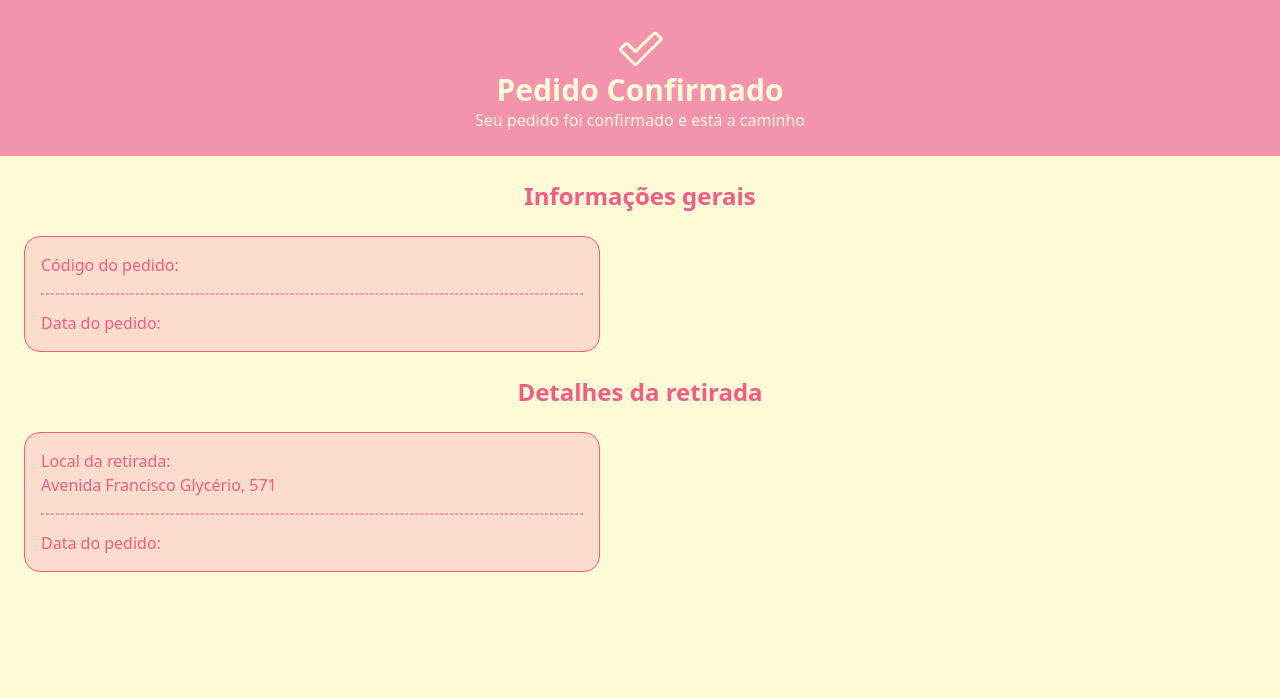
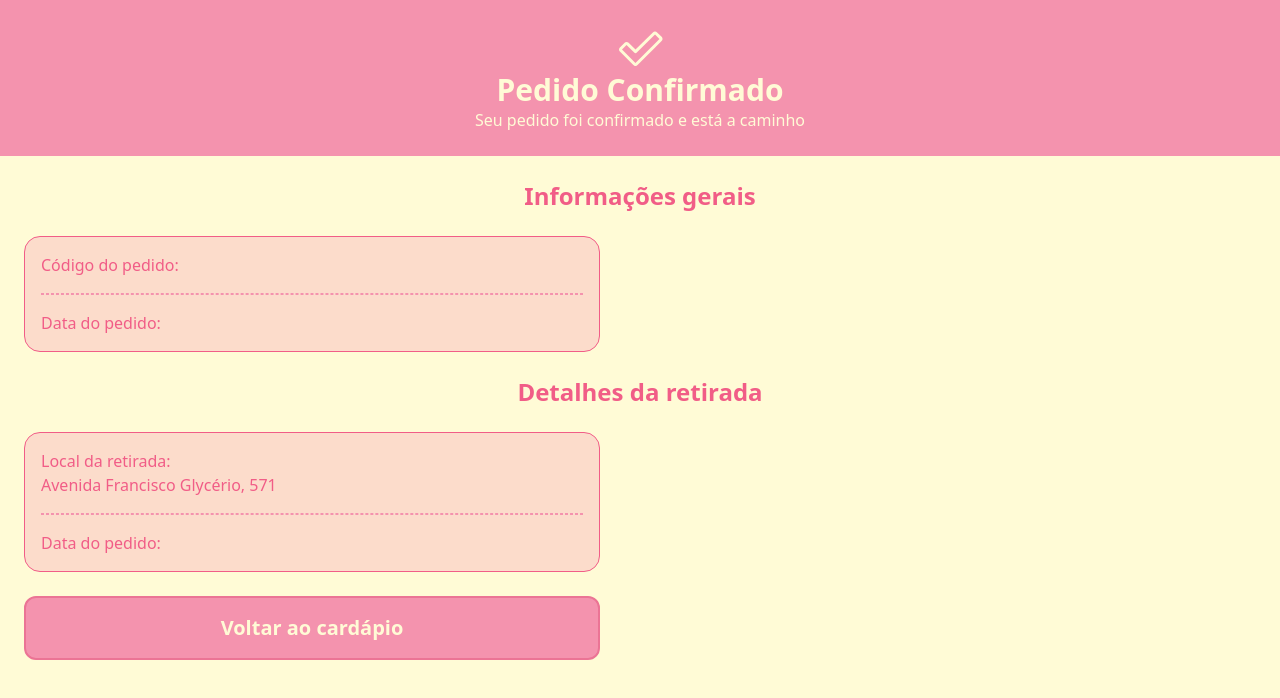
Before and after one commit to odutra-dev/projeto-5dsm, a Next.js app in the folder web/: page /pedidoRealizado in a window 1280 px wide. Shown: the top 698 px of the page. Built offline with nearby package versions, Linux system fonts and the light colour scheme.

Commit message:
feat(web): adiciona botão de voltar

```diff
--- a/web/src/app/pedidoRealizado/page.tsx
+++ b/web/src/app/pedidoRealizado/page.tsx
@@ -2,6 +2,7 @@
 import Image from "next/image";
 
 import { usePedido } from "@/context/pedido";
+import Link from "next/link";
 
 export const PedidoRealizado = () => {
   const { pedido } = usePedido();
@@ -68,6 +69,13 @@ export const PedidoRealizado = () => {
             <p>{pedido?.data}</p>
           </div>
         </div>
+
+        <Link
+          className="mt-6 bg-primary h-12 md:h-16 text-base md:text-xl font-bold text-secondary w-full md:max-w-xl flex justify-center items-center gap-4 rounded-xl border-2 border-primary-foreground"
+          href="/cardapio"
+        >
+          Voltar ao cardápio
+        </Link>
       </main>
     </>
   );
```
